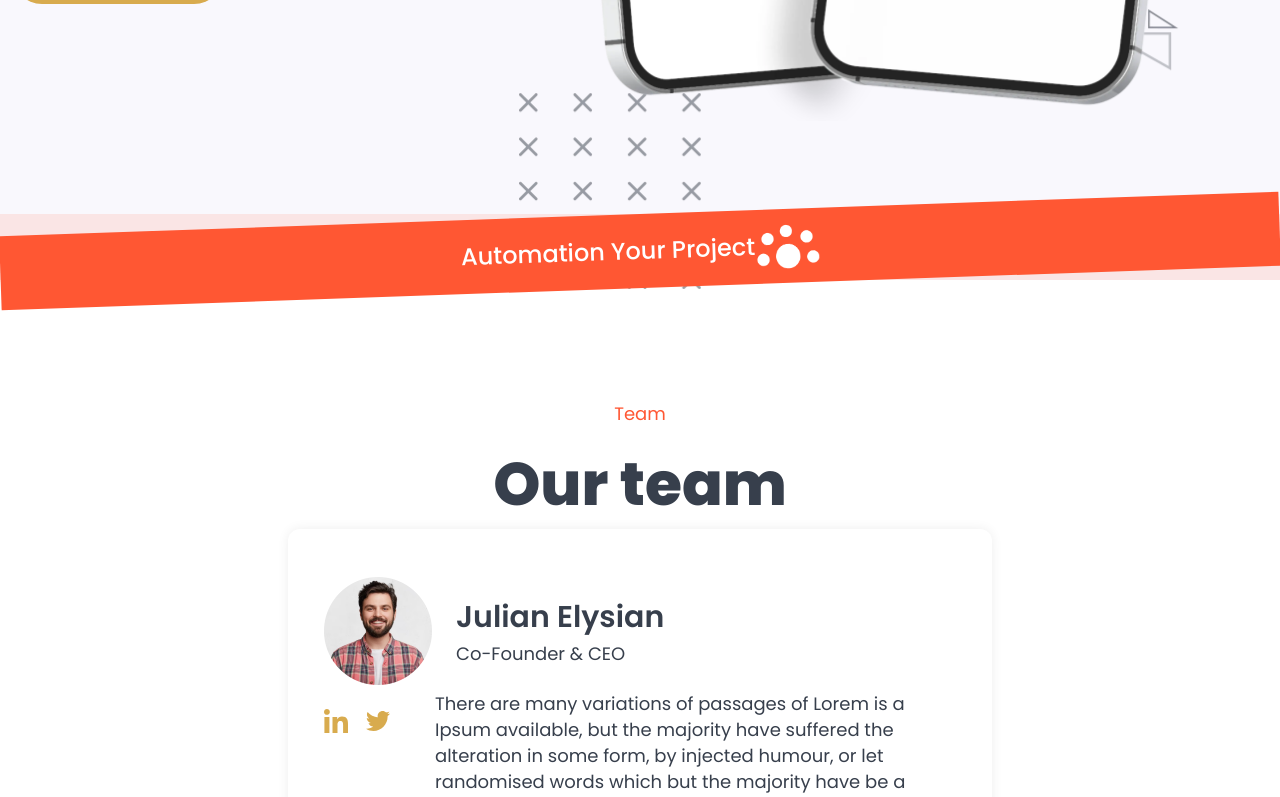
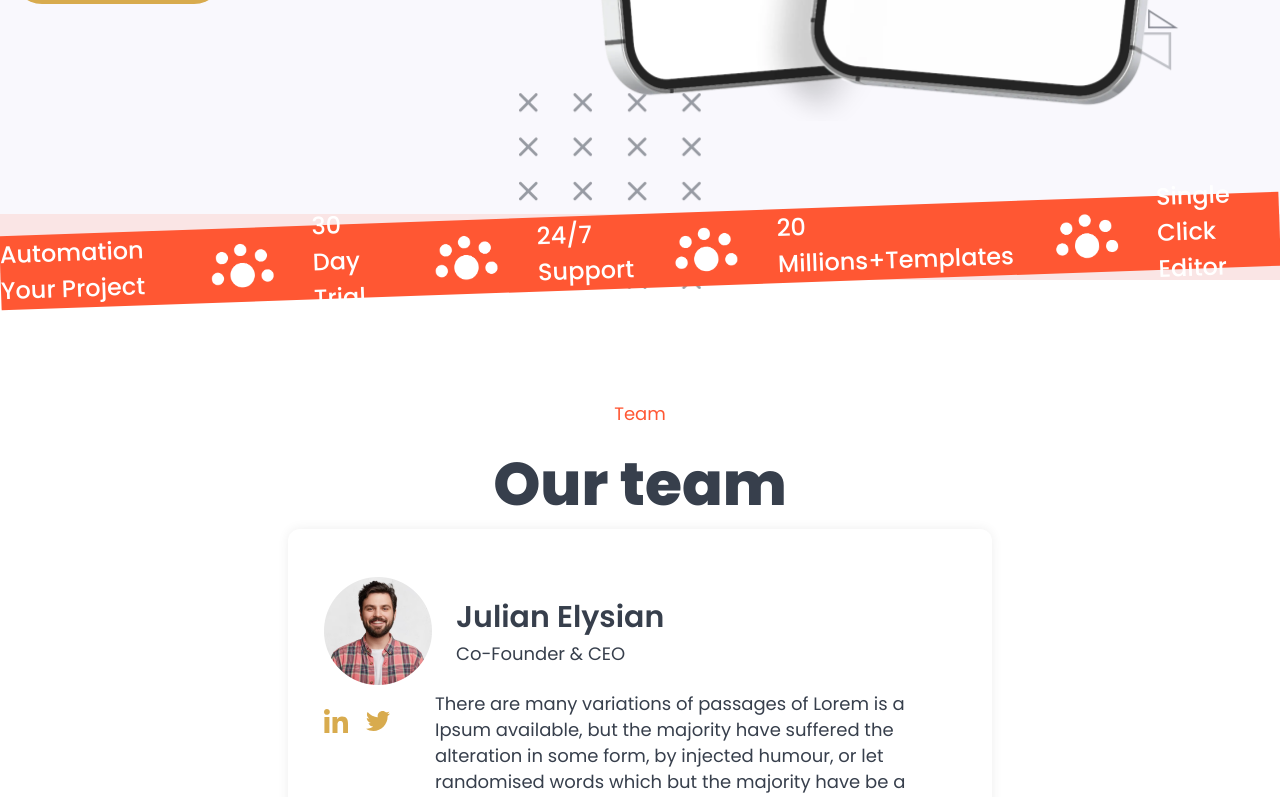
Before and after one commit to sachin-niyana/staj, a React (Create React App) app: page / in a window 1280 px wide. Shown: the part 786-1583 px from the top of the page. Built offline with nearby package versions, Linux system fonts and the light colour scheme.

Commit message:
merge code

```diff
--- a/src/App.css
+++ b/src/App.css
@@ -1,3 +1,19 @@
 nav li a:hover {
   -webkit-text-stroke-width: 0.5px;
 }
+
+
+@keyframes scroll {
+  0% {
+    transform: translateX(0);
+  }
+  100% {
+    transform: translateX(
+      calc(-100% - 10px)
+    ); /* Adjust the distance to scroll */
+  }
+}
+
+.scroll-container.auto-scroll {
+  animation: scroll 10s linear infinite; /* Adjust the duration of the animation */
+}
--- a/src/components/Header.jsx
+++ b/src/components/Header.jsx
@@ -27,7 +27,14 @@ const Header = () => {
                 <div className="bg-[rgba(250,229,229)] h-[66px] mt-6 lg:-mt-[75px]  z-2">
                     <div className="bg-orange  z-3 top-0 flex items-center justify-center w-full h-[74px] opacity-100 -rotate-2">
                         <p className="ff-poppins text-lg text-white font-medium">Automation Your Project</p>
-                        <img className="max-w-[64px]" src={circles} alt="" />
+                        <img className="max-w-[64px] mx-10" src={circles} alt="circles" />
+                        <p className="ff-poppins text-lg text-white font-medium">30 Day Trial</p>
+                        <img className="max-w-[64px] mx-10" src={circles} alt="circles" />
+                        <p className="ff-poppins text-lg text-white font-medium">24/7 Support</p>
+                        <img className="max-w-[64px] mx-10" src={circles} alt="circles" />
+                        <p className="ff-poppins text-lg text-white font-medium">20 Millions+Templates</p>
+                        <img className="max-w-[64px] mx-10" src={circles} alt="circles" />
+                        <p className="ff-poppins text-lg text-white font-medium">Single Click Editor</p>
                     </div>
                 </div>
             </div>
--- a/src/components/Navbar.jsx
+++ b/src/components/Navbar.jsx
@@ -17,7 +17,7 @@ const Navbar = () => {
       <div className="flex items-center justify-between container max-w-[1464px] mx-auto px-3">
         <a href="/">
           <img
-            className="sm:w-[186px] w-[150px] h-[60px]"
+            className="md:max-w-[186px] max-w-[140px]"
             src={logo}
             alt="logo"
           />
```
